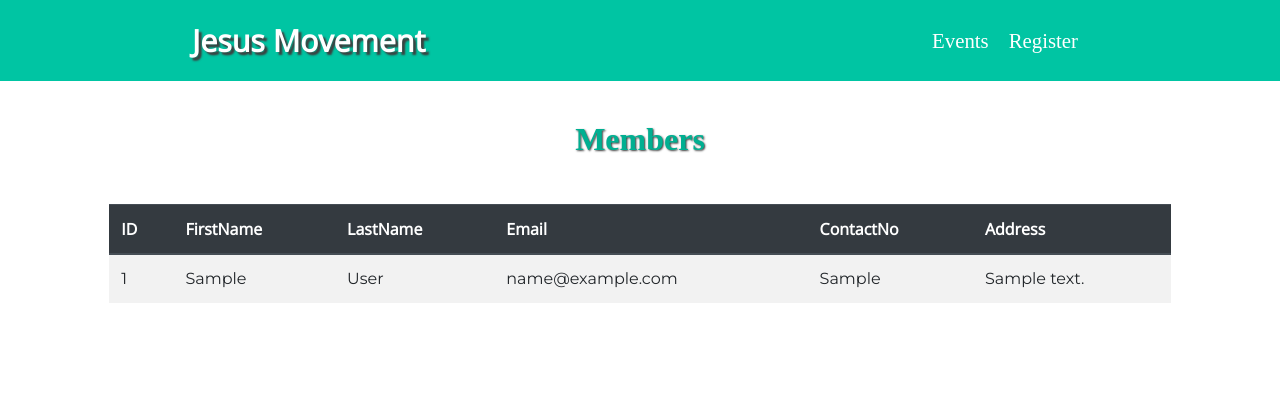
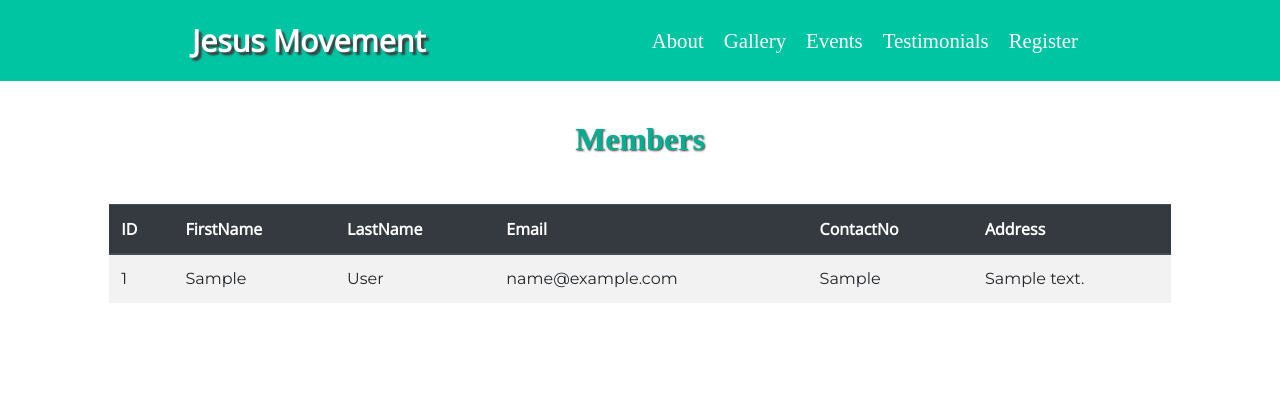
Before and after one commit to gatchigat/jesusmovementIT204, a PHP site: page /memberlist.php in a window 1280 px wide. Shown: the top 420 px of the page. Run offline with PHP 8.4, Linux system fonts and the light colour scheme; tables that the repository leaves empty or names only in its code hold one stand-in row (values such as "Sample post"); data that the repository does not hold is empty; some libraries are stand-ins or nearby versions; some web fonts are replaced.

Commit message:
Add files via upload

```diff
--- a/memberlist.php
+++ b/memberlist.php
@@ -80,10 +80,19 @@ header( "refresh:3; url=memberlist.php" );
                 <div class="collapse navbar-collapse" id="navbarTogglerDemo01">
                   <ul class="navbar-nav ml-auto">
                     <li class="nav-item">
-                      <a class="nav-link" href="events.php">Events</a>
+                    <a class="nav-link" href="aboutus.php">About</a>
                     </li>
                     <li class="nav-item">
-                      <a class="nav-link" href="register.php">Register</a>
+                    <a class="nav-link" href="gallery.php">Gallery</a>
+                    </li>
+                    <li class="nav-item">
+                    <a class="nav-link" href="events.php">Events</a>
+                    </li>
+                    <li class="nav-item">
+                    <a class="nav-link" href="testimonials.php">Testimonials</a>
+                    </li>
+                    <li class="nav-item">
+                    <a class="nav-link" href="register.php">Register</a>
                     </li>
                     <!-- <li class="nav-item">
                       <a class="nav-link disabled" href="#" tabindex="-1" aria-disabled="true">Disabled</a>
```
